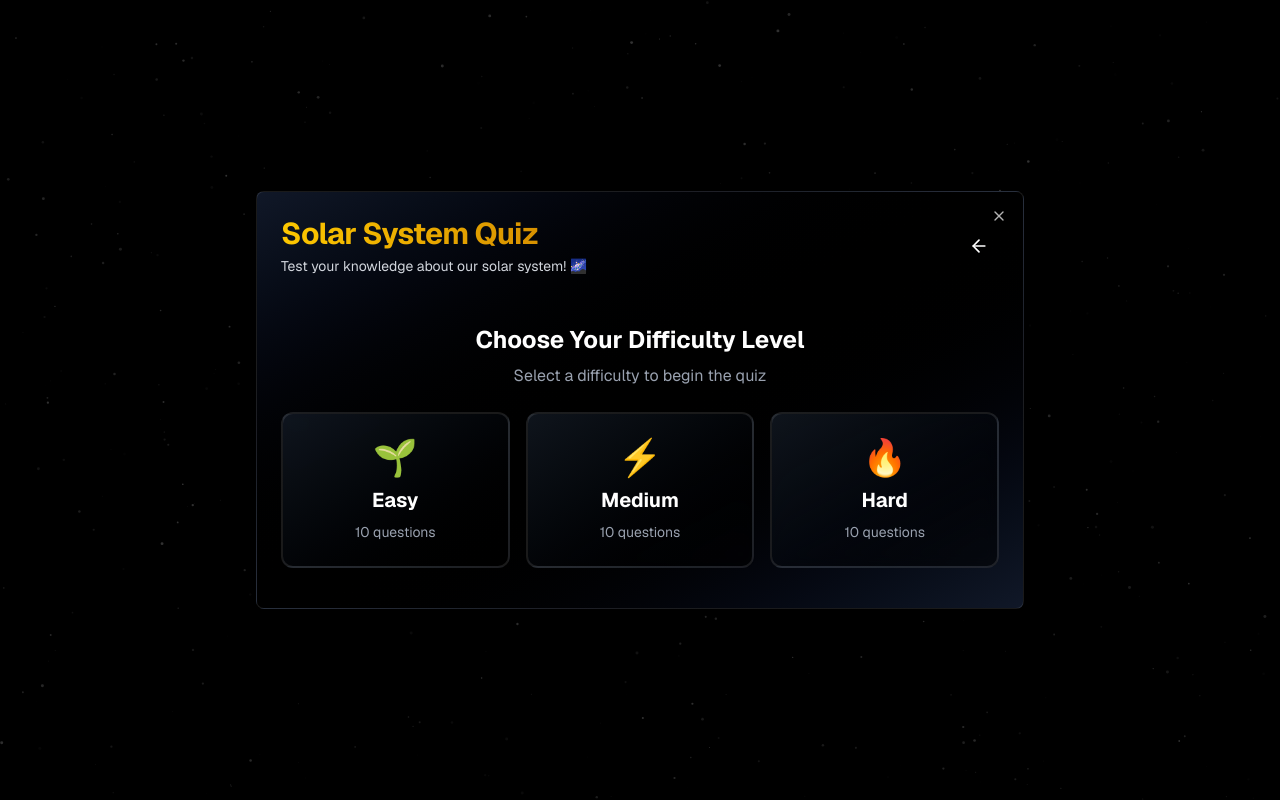
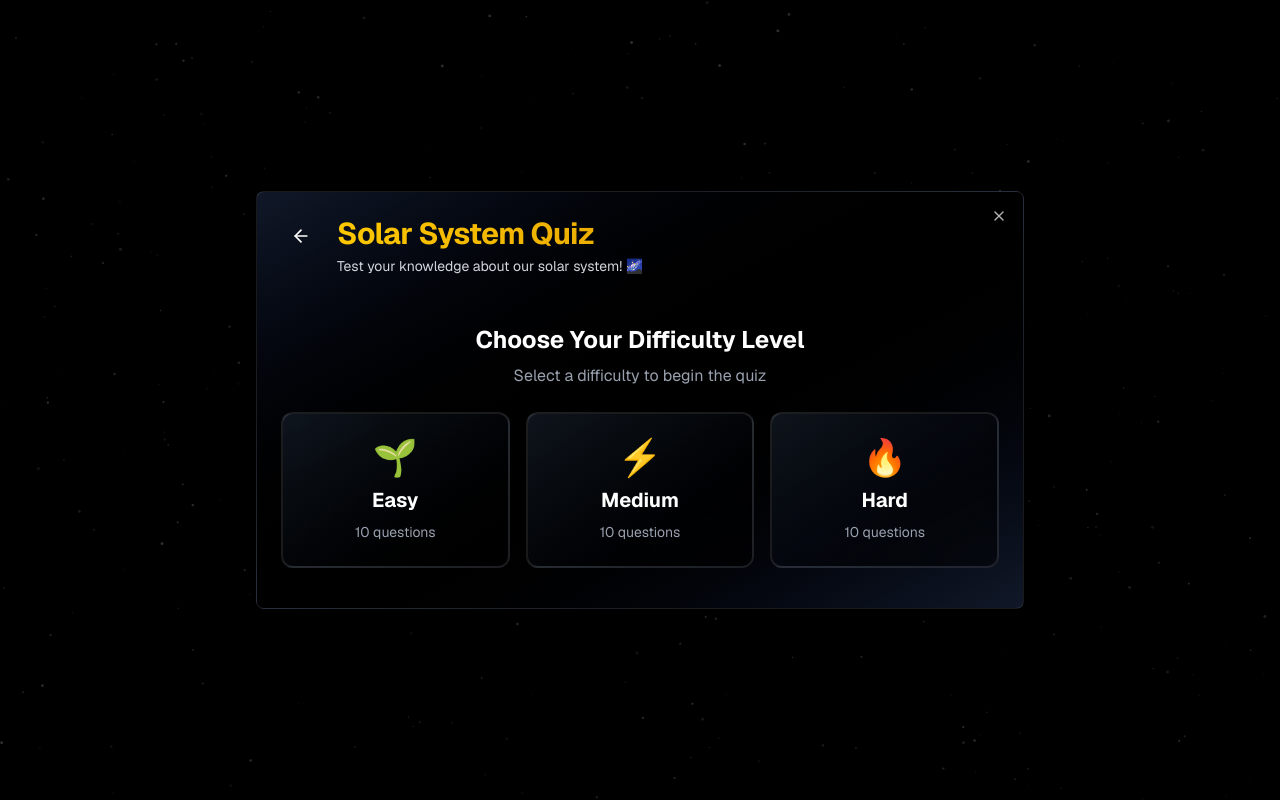
Before and after one commit to ajuksyy/space-exploere, a Next.js app: page / in a window 1280 px wide. Both pictures are taken after a click on the button "Quiz". Built offline with nearby package versions, Linux system fonts and the light colour scheme.

Commit message:
ui change

```diff
--- a/src/components/quiz/QuizDialog.tsx
+++ b/src/components/quiz/QuizDialog.tsx
@@ -59,15 +59,7 @@ export default function QuizDialog() {
     <Dialog open={isOpen} onOpenChange={handleClose}>
       <DialogContent className="max-w-3xl max-h-[90vh] overflow-y-auto bg-gradient-to-br from-gray-900 via-black to-gray-900 border-white/20 text-white backdrop-blur-xl">
         <DialogHeader>
-          <div className="flex items-center justify-between mb-4">
-            <div>
-              <DialogTitle className="text-3xl font-bold bg-gradient-to-r from-yellow-400 to-yellow-600 bg-clip-text text-transparent">
-                Solar System Quiz
-              </DialogTitle>
-              <DialogDescription className="text-gray-300 mt-1">
-                Test your knowledge about our solar system! 🌌
-              </DialogDescription>
-            </div>
+          <div className="flex items-start gap-4 mb-4">
             <Button
               variant="ghost"
               size="icon"
@@ -76,6 +68,14 @@ export default function QuizDialog() {
             >
               <ArrowLeft className="h-5 w-5" />
             </Button>
+            <div className="flex-1">
+              <DialogTitle className="text-3xl font-bold bg-gradient-to-r from-yellow-400 to-yellow-600 bg-clip-text text-transparent">
+                Solar System Quiz
+              </DialogTitle>
+              <DialogDescription className="text-gray-300 mt-1">
+                Test your knowledge about our solar system! 🌌
+              </DialogDescription>
+            </div>
           </div>
         </DialogHeader>
 
```
